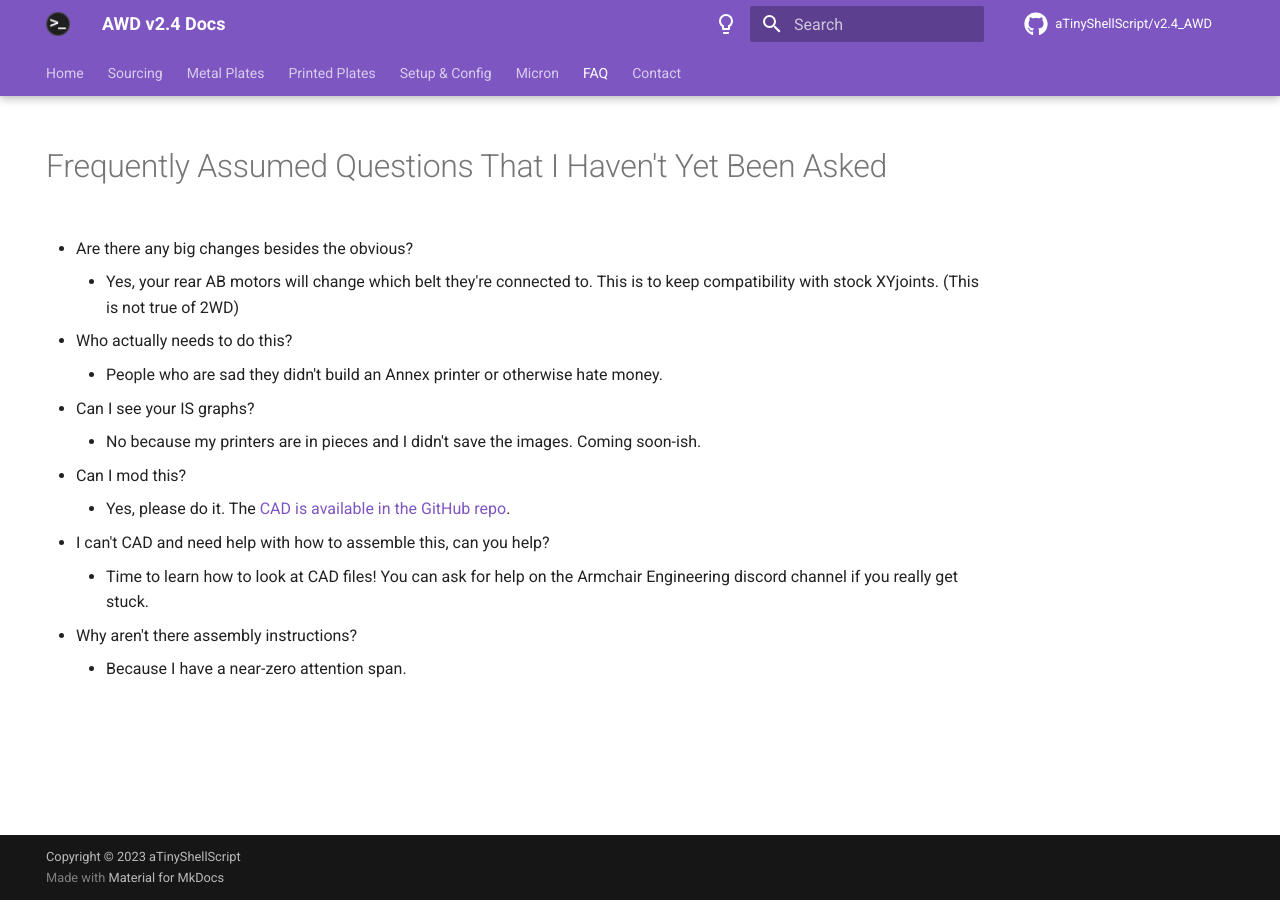
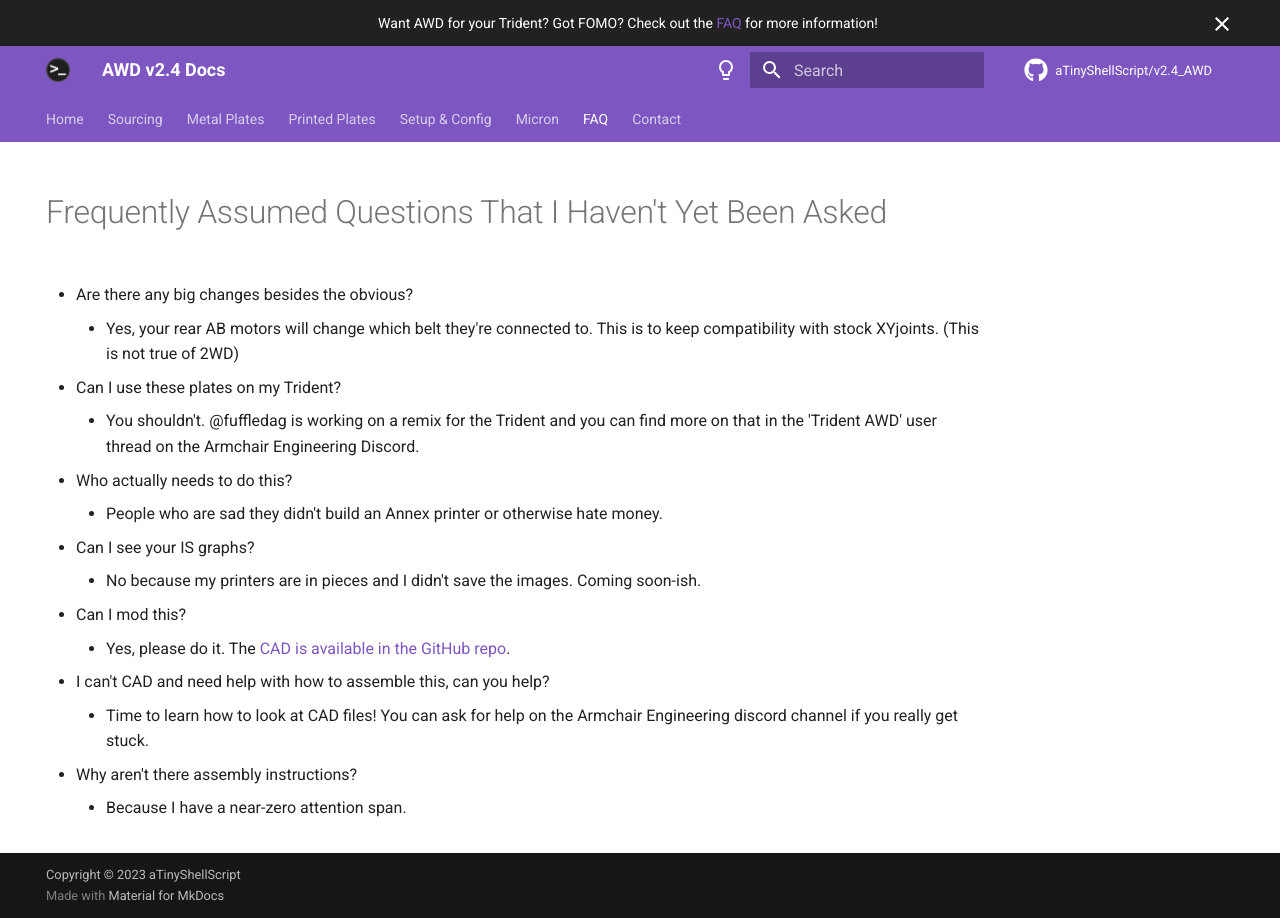
Before and after one commit to aTinyShellScript/awd_docs, an MkDocs documentation site: the page built from docs/faq.md, in a window 1280 px wide. Built offline with MkDocs 1.6.1 and Material for MkDocs 9.7.7, drawn with Linux system fonts in a browser that asks for light colours; comment, search, counter and statistics services are not loaded.

Commit message:
Trident Mod announcement bar

```diff
--- a/docs/faq.md
+++ b/docs/faq.md
@@ -6,6 +6,9 @@ hide:
 
 * Are there any big changes besides the obvious?
     * Yes, your rear AB motors will change which belt they're connected to. This is to keep compatibility with stock XYjoints. (This is not true of 2WD)
+
+* Can I use these plates on my Trident?
+    * You shouldn't. @fuffledag is working on a remix for the Trident and you can find more on that in the 'Trident AWD' user thread on the Armchair Engineering Discord.
 
 * Who actually needs to do this?
     * People who are sad they didn't build an Annex printer or otherwise hate money.
--- a/mkdocs.yml
+++ b/mkdocs.yml
@@ -15,6 +15,7 @@ theme:
   name: material
   logo: images/atss.png
   favicon: images/atss.png
+  custom_dir: overrides
 
   include_search_page: false
   search_index_only: true
--- /dev/null
+++ b/overrides/main.html
@@ -0,0 +1,5 @@
+{% extends "base.html" %}
+
+{% block announce %}
+    <center>Want AWD for your Trident? Got FOMO? Check out the <a href="/faq">FAQ</a> for more information!</center>
+{% endblock %}
```
